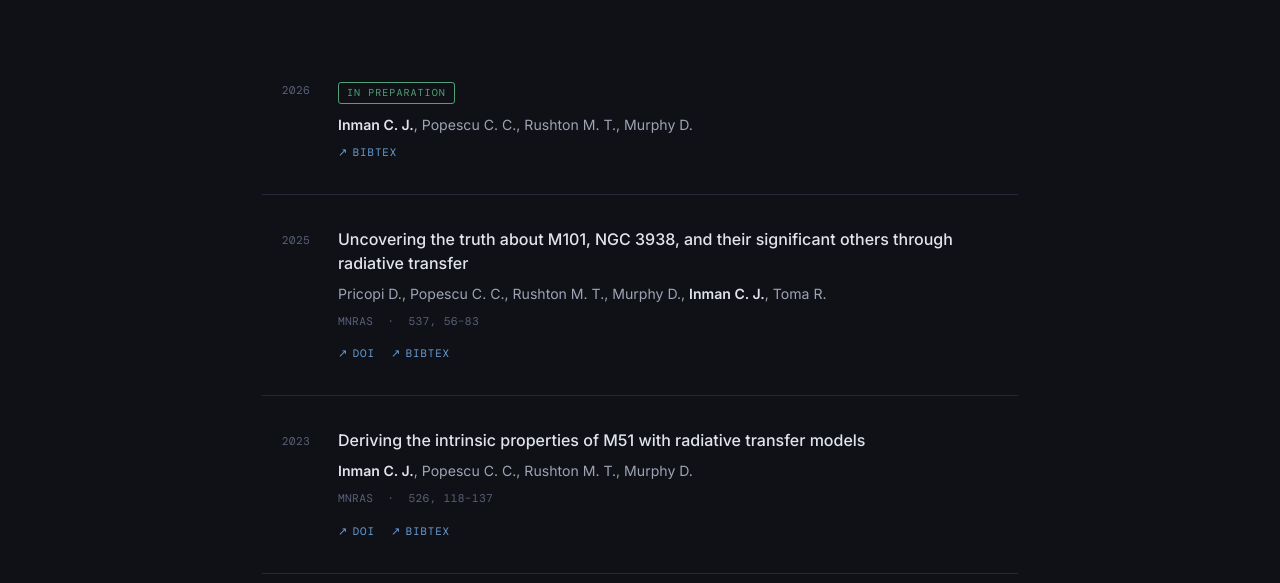
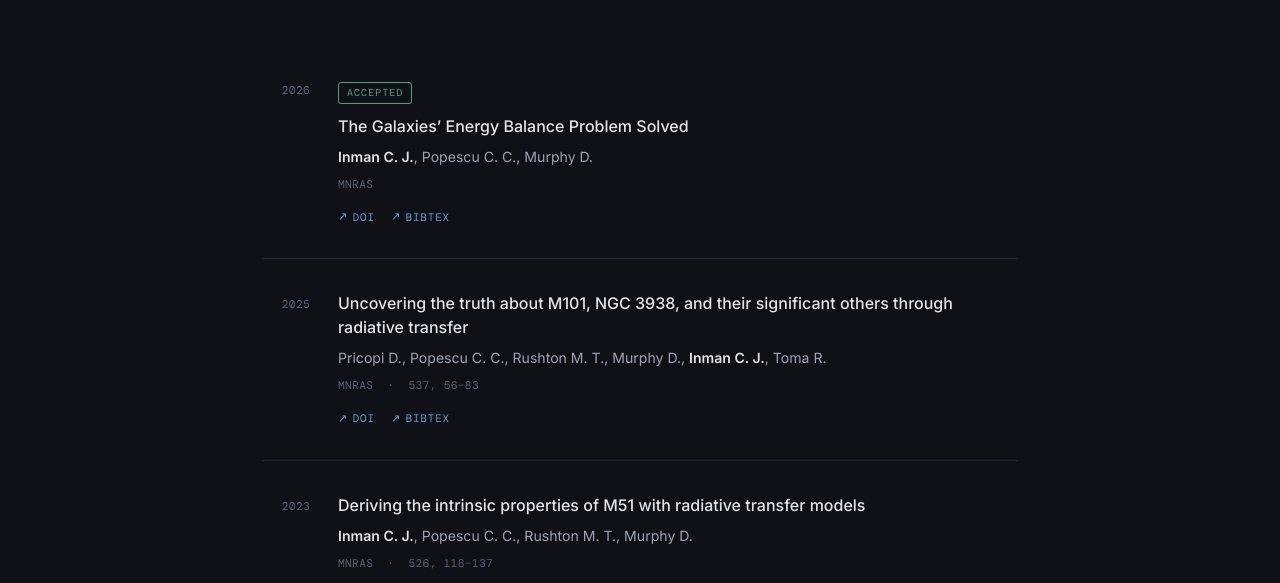
Before and after one commit to CJInman/CJInman.github.io, a plain HTML site: page publications.html in a window 1280 px wide. Shown: the part 210-793 px from the top of the page. Drawn offline with nearby package versions, Linux system fonts and the light colour scheme; a web font is replaced by a local one.

Commit message:
add Inman 2026 to publications

```diff
--- a/publications.html
+++ b/publications.html
@@ -221,9 +221,12 @@
     <article class="pub-item">
       <div class="pub-year">2026</div>
       <div class="pub-body">
-        <span class="pub-status">In Preparation</span>
-        <p class="pub-authors"><strong>Inman C. J.</strong>, Popescu C. C., Rushton M. T., Murphy D.</p>
+        <span class="pub-status">Accepted</span>
+        <p class="pub-title">The Galaxies’ Energy Balance Problem Solved</p>
+        <p class="pub-authors"><strong>Inman C. J.</strong>, Popescu C. C., Murphy D.</p>
+        <p class="pub-journal">MNRAS</p>
         <div class="pub-links">
+          <a class="pub-link" href="https://doi.org/10.1093/mnras/stag1342" target="_blank" rel="noopener">DOI</a>
           <a class="pub-link" href="bibtex/inman2026.bib">BibTeX</a>
         </div>
       </div>
```
Also changed, not shown: 1 other file.
